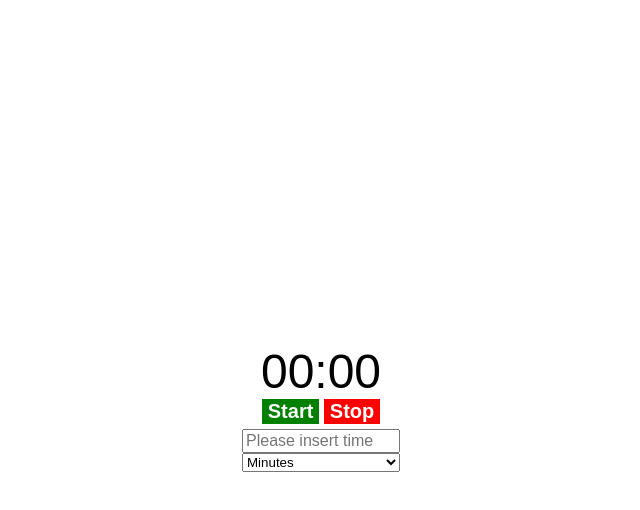
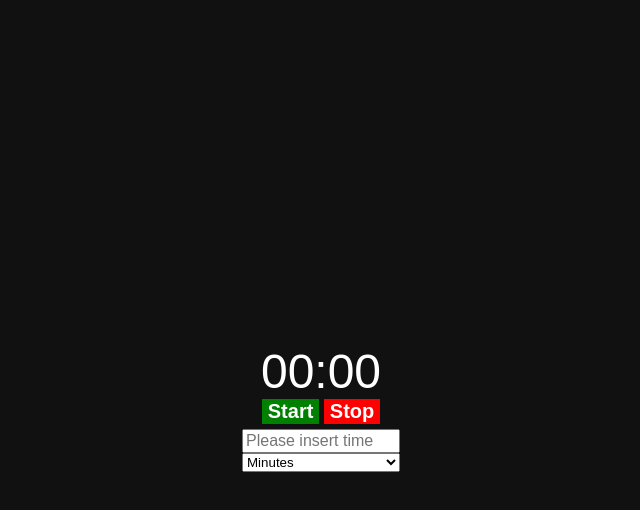
Before and after one commit to ThiDurante/DrinkWater, an Electron app: page src/index.html in a window 800 px wide. Both pictures are taken after a click on the button "Start". Shown: the whole page, without its empty margins (79-719 px from the left). Drawn offline with Linux system fonts and the light colour scheme.

Commit message:
finished? need to check audio on windows

```diff
--- a/src/index.css
+++ b/src/index.css
@@ -5,10 +5,12 @@ body {
   justify-content: center;
   height: 100vh;
   font-family: Arial, sans-serif;
+  background-color: rgb(17, 17, 17);
 }
 
 .timer {
   font-size: 48px;
+  color: white;
 }
 
 .stop-btn {
--- a/src/index.html
+++ b/src/index.html
@@ -36,7 +36,6 @@
         <option value="minutes">Minutes</option>
         <option value="seconds">Seconds</option>
       </select>
-      <audio id="myAudio" src="../fluid.wav"></audio>
     </div>
     <script
       defer
--- a/src/render.js
+++ b/src/render.js
@@ -3,8 +3,8 @@ let timerInterval;
 let timerDisplay = document.querySelector('.timer');
 
 function playSound() {
-  const audioElement = document.getElementById('myAudio');
-  audioElement.play();
+  let audio = new Audio('fluid.wav');
+  audio.play();
 }
 
 function checkTimer() {
```
Also changed, not shown: 2 other files.
